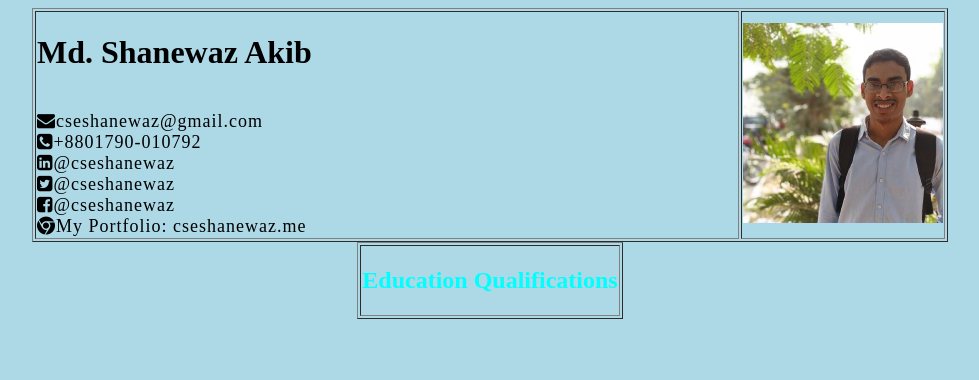
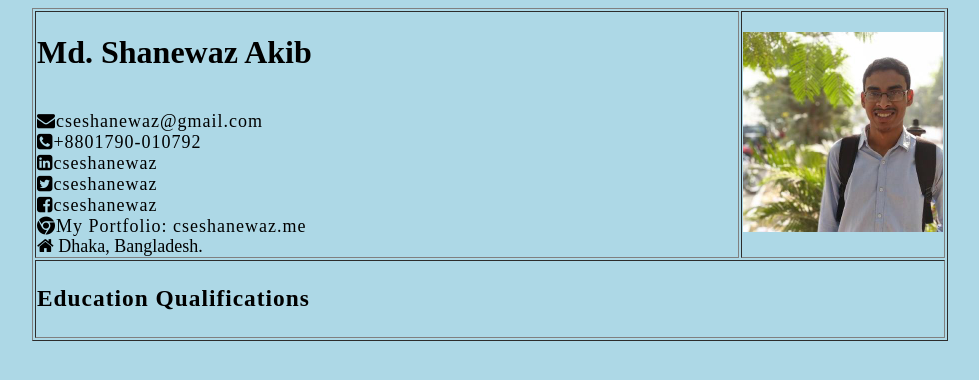
Before and after one commit to CSESHANEWAZ/MyResume, a plain HTML site: page index.html in a window 1280 px wide. Shown: the whole page, without its empty margins (150-1129 px from the left). Drawn offline with Linux system fonts and the light colour scheme.

Commit message:
update 27 feb

```diff
--- a/index.html
+++ b/index.html
@@ -26,36 +26,31 @@
                     </a><br>
 
                     <a href="https://www.linkedin.com/in/cseshanewaz/" target="_blank" class="linkedin">
-                        <i class="fa fa-linkedin-square">@cseshanewaz</i>
+                        <i class="fa fa-linkedin-square">cseshanewaz</i>
                     </a><br>
 
                     <a href="https://www.twitter.com/cseshanewaz/" target="_blank" class="twitter">
-                        <i class="fa fa-twitter-square">@cseshanewaz</i>
+                        <i class="fa fa-twitter-square">cseshanewaz</i>
                     </a><br>
 
                     <a href="https://www.facebook.com/cseshanewaz/" target="_blank" class="facebook">
-                        <i class="fa fa-facebook-square">@cseshanewaz</i>
+                        <i class="fa fa-facebook-square">cseshanewaz</i>
                     </a><br>
 
                     <a href="https://cseshanewaz.me/" target="_blank" class="portfolio">
                         <i class="fa fa-chrome">My Portfolio: cseshanewaz.me</i>
                     </a><br>
 
-
-                    <!-- Portfolio: <br><br>
-                    Address: Dhaka, Bangladesh. -->
+                    <i class="fa fa-home" style="font-size: 18px;"> Dhaka, Bangladesh.</i>
 
                 </td>
                 <td>
                     <img src="pp.jpeg" alt="" class="pp">
                 </td>
             </tr>
-        </table>
-        <table border="1">
+
             <tr>
-                <td class="edu">
-                    <h2 style="color:aqua;">Education Qualifications</h2>
-                </td>
+                <td colspan="2" class="EQ_title"> <h3>Education Qualifications</h3></td>
             </tr>
         </table>
     </center>
--- a/styles.css
+++ b/styles.css
@@ -3,6 +3,7 @@ body{
 }
 .intro{
     width: 700px;
+
 }
 .pp{
     width: 200px;
@@ -14,6 +15,7 @@ body{
     width:30px;
     letter-spacing: 1px;
 }
-.edu{
-    text-align: left;
+.EQ_title{
+    font-size: 20px;
+    letter-spacing: 1px;
 }
```
